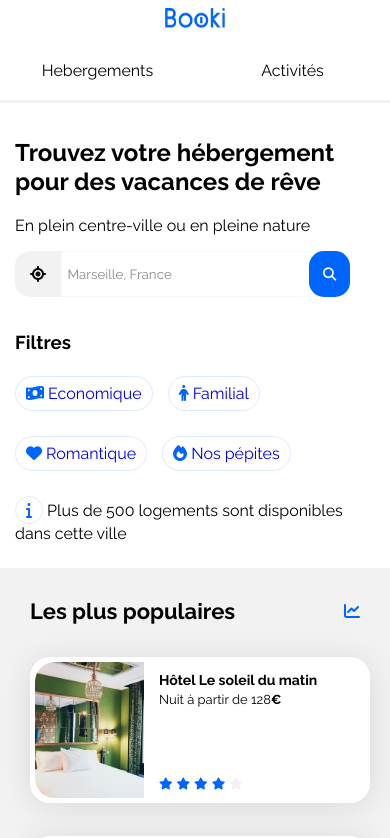
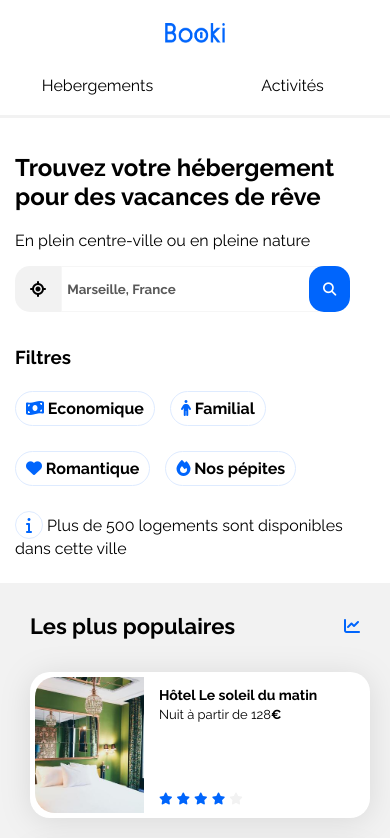
Before and after one commit to Alan-Martiaux/Booki, a plain HTML site: page index.html in a window 390 px wide. Shown: the top 838 px of the page. Drawn offline with Linux system fonts and the light colour scheme.

Commit message:
Modification pour le mode Responsive

```diff
--- a/css/style.css
+++ b/css/style.css
@@ -70,13 +70,10 @@ a {
   text-decoration: none;
 }
 
-nav a {
-  color: #0065fc;
-}
-
 header nav img {
   width: 60px;
   height: 20px;
+  margin-top: 15px;
 }
 
 /*** Barre de Recherche ***/
@@ -93,7 +90,9 @@ header nav img {
 }
 .barre-test input {
   width: 70%;
-  opacity: 0.45;
+  opacity: 0.65;
+  color: black;
+  font-weight: bold;
 }
 .barre-test button {
   background-color: #0065fc;
@@ -156,6 +155,8 @@ input {
   padding-left: 10px;
   margin-right: 15px;
   border-radius: 20px;
+  font-weight: bold;
+  color: black;
 }
 
 .entourer {
@@ -396,6 +397,12 @@ footer a {
     justify-content: space-between;
   }
 
+  /** Image 2 ne reduit pas **/
+  .activites-cards img {
+    height: 80%;
+  }
+  /** Image 2 ne reduit pas **/
+
   .populaires-cards .card {
     width: 30%;
   }
```
